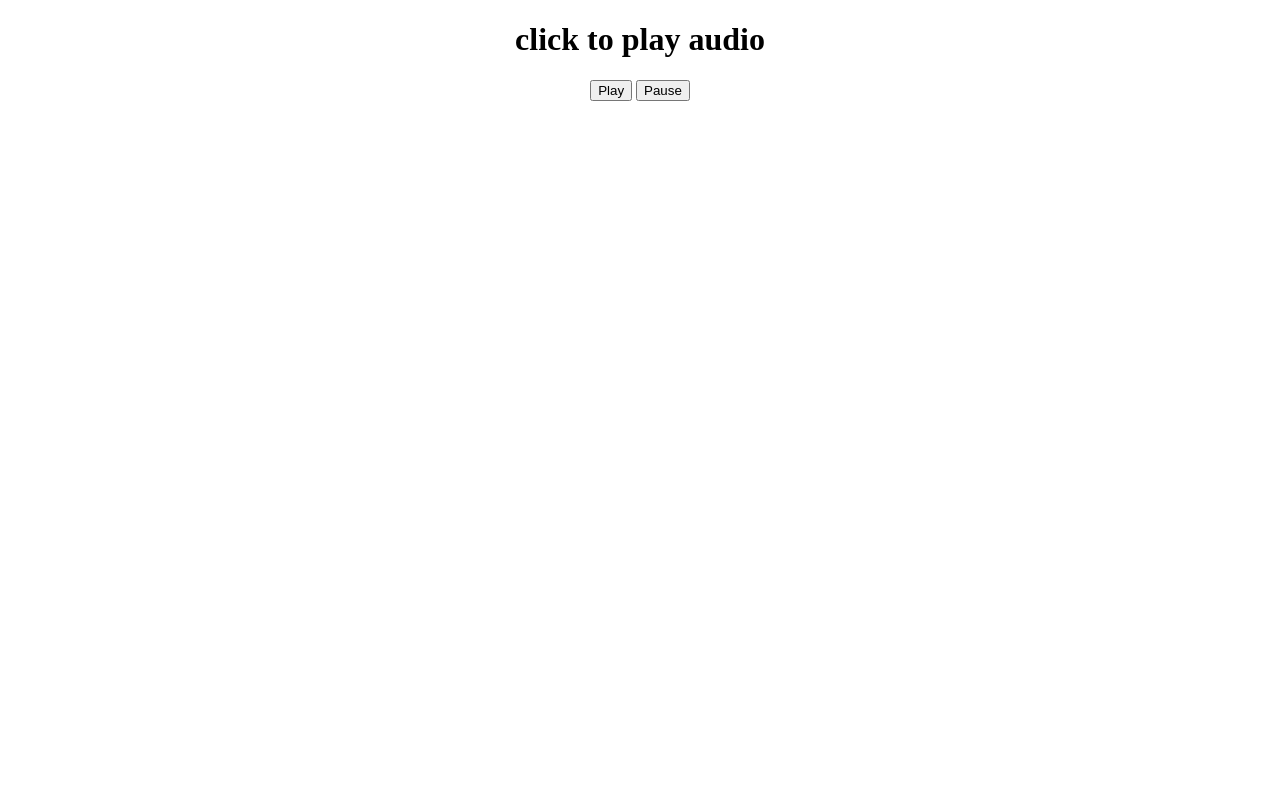
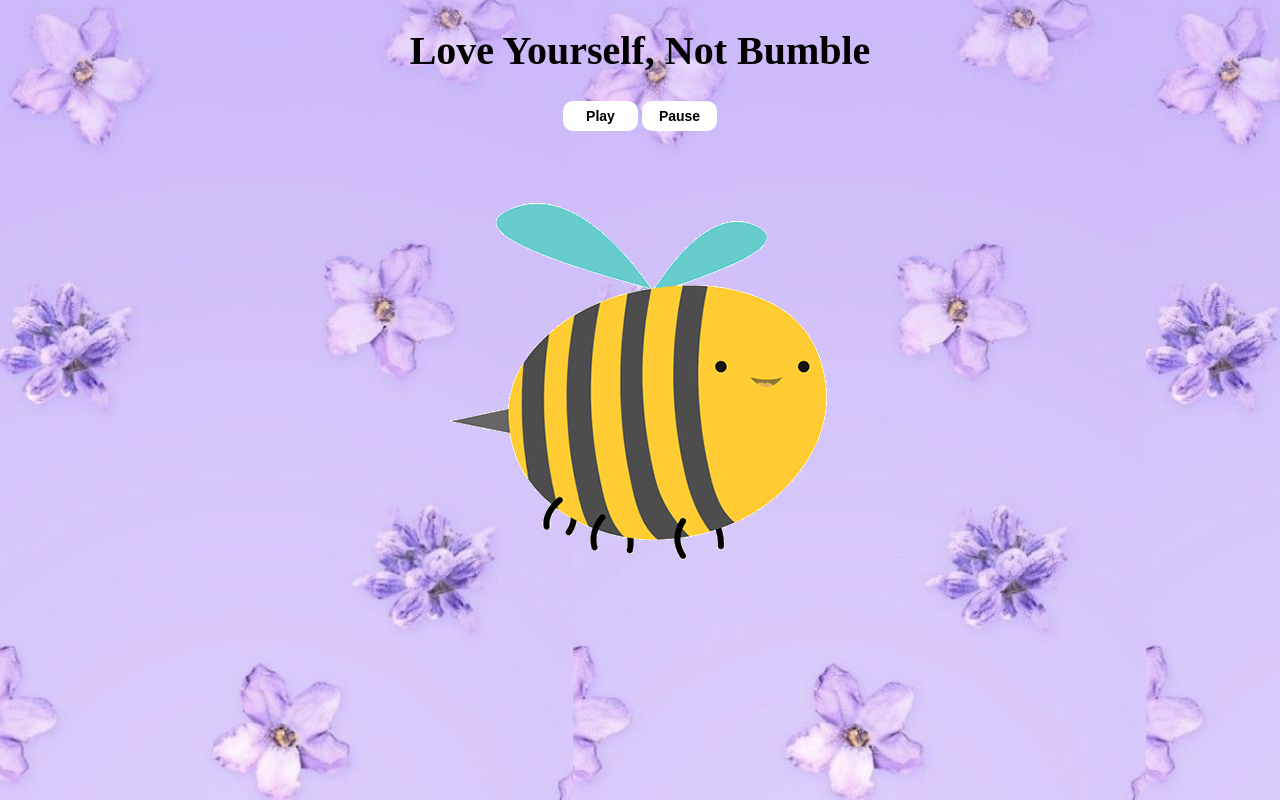
Before and after one commit to eduardoreyes007351208/audioWebsite, a plain HTML site: page index.html in a window 1280 px wide. Drawn offline with Linux system fonts and the light colour scheme.

Commit message:
added a lot

```diff
--- a/index.css
+++ b/index.css
@@ -1,3 +1,14 @@
 body {
     text-align: center;
+    background-image: url("jazzBack.jpg");
 }
+
+button {
+    width: 75px;
+    height: 30px;
+    border-radius: 10px;
+    border: none;
+    background-color: white;
+    font-weight: bold;
+    font-size: 14px;
+}
--- a/index.html
+++ b/index.html
@@ -8,13 +8,13 @@
     <link rel = "stylesheet" href="index.css">
 </head>
 <body>
-    <h1>click to play audio</h1>
+    <h1 style=font-size:40px>Love Yourself, Not Bumble</h1>
     <div>
         <button onclick="playAudio()" type="button">Play</button>
         <button onclick="pauseAudio()" type="button">Pause</button>
     </div>
     <audio id="idAudio">
-        <source src="devilInANewDress.mp3" type="audio/mpeg">
+        <source src="loveYourself.mp3" type="audio/mpeg">
         Your browser does not support the audio element
     </audio>
     <script>
@@ -27,5 +27,6 @@
             GFG.pause();
         }
     </script>
+    <img src = "bees.GIF">
 </body>
 </html>
```
Also changed, not shown: bees.GIF (added), jazzBack.jpg (added), 2 other files.
